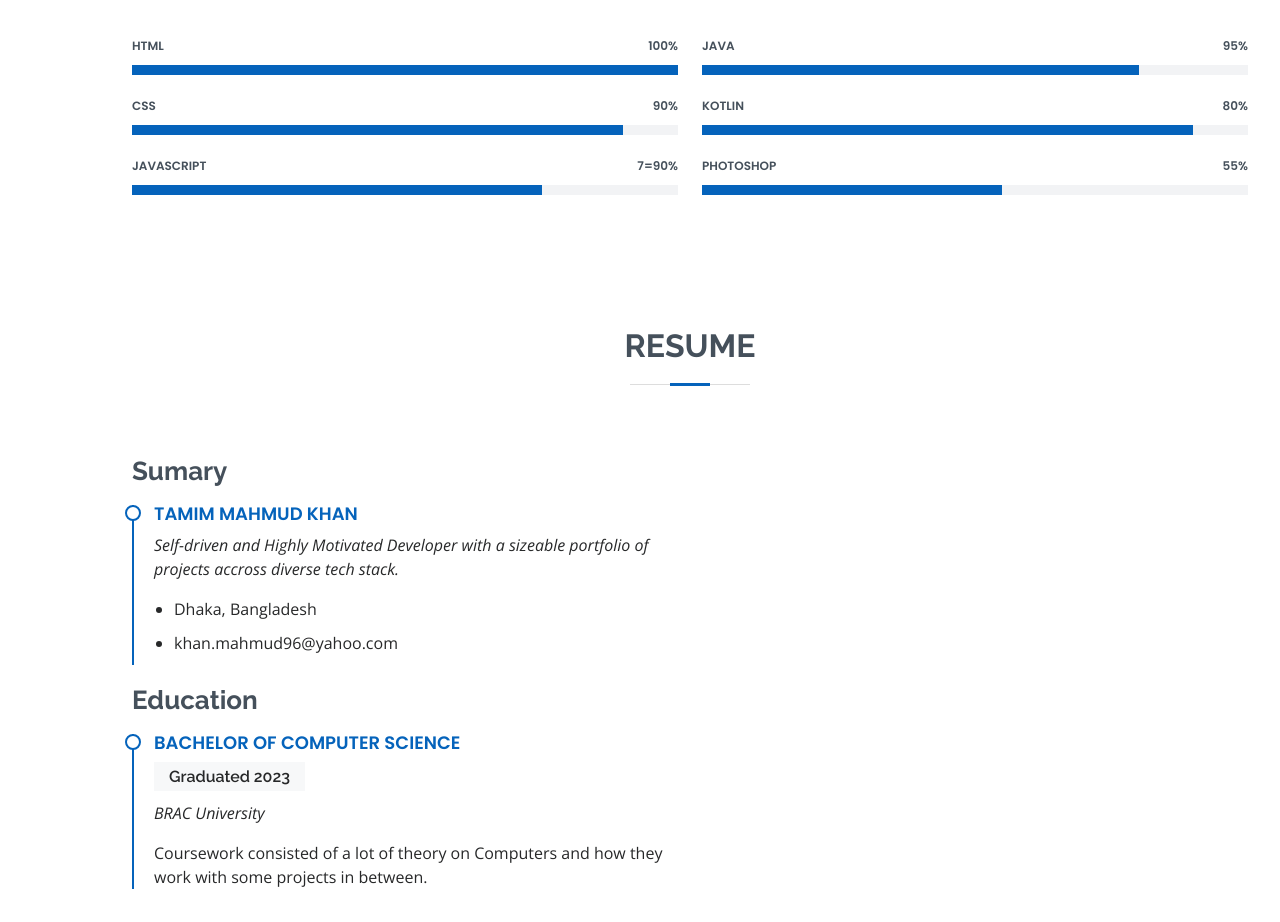
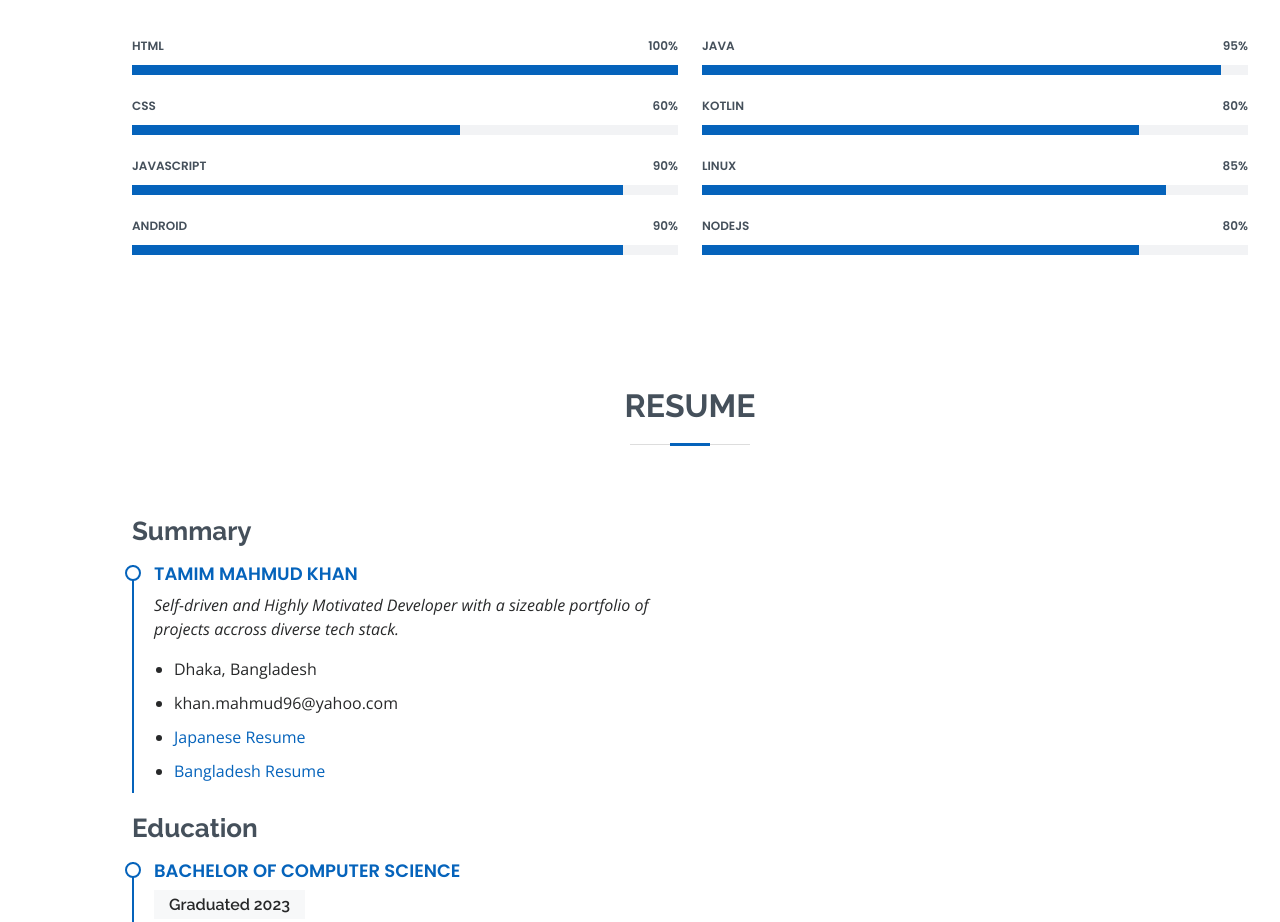
Before and after one commit to tamimmahmudkhan/MyResume, a plain HTML site: page index.html in a window 1280 px wide. Shown: the part 1647-2569 px from the top of the page. Drawn offline with nearby package versions, Linux system fonts and the light colour scheme.

Commit message:
Updated Website Content. Added Resume Links. Formatting changes. Minor Corrections.

```diff
--- a/index.html
+++ b/index.html
@@ -53,7 +53,7 @@
   <section id="hero" class="d-flex flex-column justify-content-center">
     <div class="container" data-aos="zoom-in" data-aos-delay="100">
       <h1>Tamim Mahmud Khan</h1>
-      <p>I'm <span class="typed" data-typed-items="Muslim, Linux Enthusiast, Developer, Designer"></span></p>
+      <p>I'm <span class="typed" data-typed-items="a Muslim,a Linux Enthusiast,a Developer,a Designer"></span></p>
       <div class="social-links">
         <a href="https://github.com/tamimmahmudkhan" class="github"><i class="bx bxl-github"></i></a>
         <a href="https://www.linkedin.com/in/tamim-mahmud-khan-86ab43132/" class="linkedin"><i class="bx bxl-linkedin"></i></a>
@@ -129,16 +129,24 @@
             </div>
 
             <div class="progress">
-              <span class="skill">CSS <i class="val">90%</i></span>
+              <span class="skill">CSS <i class="val">60%</i></span>
+              <div class="progress-bar-wrap">
+                <div class="progress-bar" role="progressbar" aria-valuenow="60" aria-valuemin="0" aria-valuemax="100"></div>
+              </div>
+            </div>
+
+            <div class="progress">
+              <span class="skill">JavaScript <i class="val">90%</i></span>
               <div class="progress-bar-wrap">
                 <div class="progress-bar" role="progressbar" aria-valuenow="90" aria-valuemin="0" aria-valuemax="100"></div>
               </div>
             </div>
 
+
             <div class="progress">
-              <span class="skill">JavaScript <i class="val">7=90%</i></span>
+              <span class="skill">Android <i class="val">90%</i></span>
               <div class="progress-bar-wrap">
-                <div class="progress-bar" role="progressbar" aria-valuenow="75" aria-valuemin="0" aria-valuemax="100"></div>
+                <div class="progress-bar" role="progressbar" aria-valuenow="90" aria-valuemin="0" aria-valuemax="100"></div>
               </div>
             </div>
 
@@ -149,23 +157,31 @@
             <div class="progress">
               <span class="skill">Java <i class="val">95%</i></span>
               <div class="progress-bar-wrap">
-                <div class="progress-bar" role="progressbar" aria-valuenow="80" aria-valuemin="0" aria-valuemax="100"></div>
+                <div class="progress-bar" role="progressbar" aria-valuenow="95" aria-valuemin="0" aria-valuemax="100"></div>
               </div>
             </div>
 
             <div class="progress">
               <span class="skill">Kotlin <i class="val">80%</i></span>
               <div class="progress-bar-wrap">
-                <div class="progress-bar" role="progressbar" aria-valuenow="90" aria-valuemin="0" aria-valuemax="100"></div>
+                <div class="progress-bar" role="progressbar" aria-valuenow="80" aria-valuemin="0" aria-valuemax="100"></div>
               </div>
             </div>
 
             <div class="progress">
-              <span class="skill">Photoshop <i class="val">55%</i></span>
+              <span class="skill">Linux <i class="val">85%</i></span>
               <div class="progress-bar-wrap">
-                <div class="progress-bar" role="progressbar" aria-valuenow="55" aria-valuemin="0" aria-valuemax="100"></div>
+                <div class="progress-bar" role="progressbar" aria-valuenow="85" aria-valuemin="0" aria-valuemax="100"></div>
               </div>
             </div>
+
+            <div class="progress">
+              <span class="skill">NodeJS <i class="val">80%</i></span>
+              <div class="progress-bar-wrap">
+                <div class="progress-bar" role="progressbar" aria-valuenow="80" aria-valuemin="0" aria-valuemax="100"></div>
+              </div>
+            </div>
+
 
           </div>
 
@@ -184,13 +200,15 @@
 
         <div class="row">
           <div class="col-lg-6">
-            <h3 class="resume-title">Sumary</h3>
+            <h3 class="resume-title">Summary</h3>
             <div class="resume-item pb-0">
               <h4>Tamim Mahmud Khan</h4>
               <p><em>Self-driven and Highly Motivated Developer with a sizeable portfolio of projects accross diverse tech stack.</em></p>
               <ul>
                 <li>Dhaka, Bangladesh</li>
                 <li>khan.mahmud96@yahoo.com</li>
+                <li><a href="https://drive.google.com/file/d/1IbPl1Phmlb7c-KUH4MfMfg2YWOuLZPcG/view?usp=drive_link">Japanese Resume</a></li>
+                <li><a href="https://drive.google.com/file/d/1TSXjdyNdicAPvGg82seW7HU2gsWjNhle/view?usp=drive_link">Bangladesh Resume</a></li>
               </ul>
             </div>
 
@@ -200,6 +218,20 @@
               <h5>Graduated 2023</h5>
               <p><em>BRAC University</em></p>
               <p>Coursework consisted of a lot of theory on Computers and how they work with some projects in between.</p>
+            </div>
+            <div class="resume-item">
+              <h4>Japanese Language and Business Culture</h4>
+              <h5>04/2023 - 09/2023</h5>
+              <p><em>B-JET</em></p>
+              <p>Studied the Japanese Language consisting of Hiragana, Katakana and Kanji. Current Japanese Level is between N4 ~ N3</p>
+            </div>
+
+            <h3 class="resume-title">Experience</h3>
+            <div class="resume-item">
+              <h4>Android Developer</h4>
+              <h5>02/2019 - Now (On-going)</h5>
+              <p><em>Zenith App Works</em></p>
+              <p>My playstore page. I build and maintain my apps.</p>
             </div>
           </div>
         </div>
```
